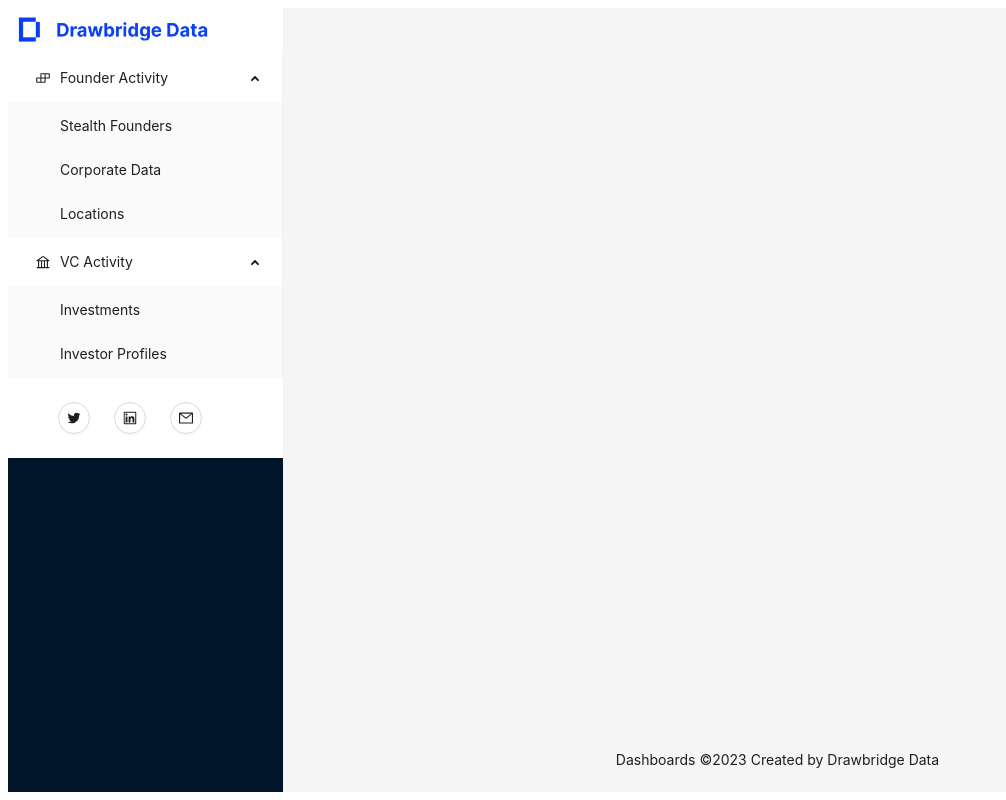
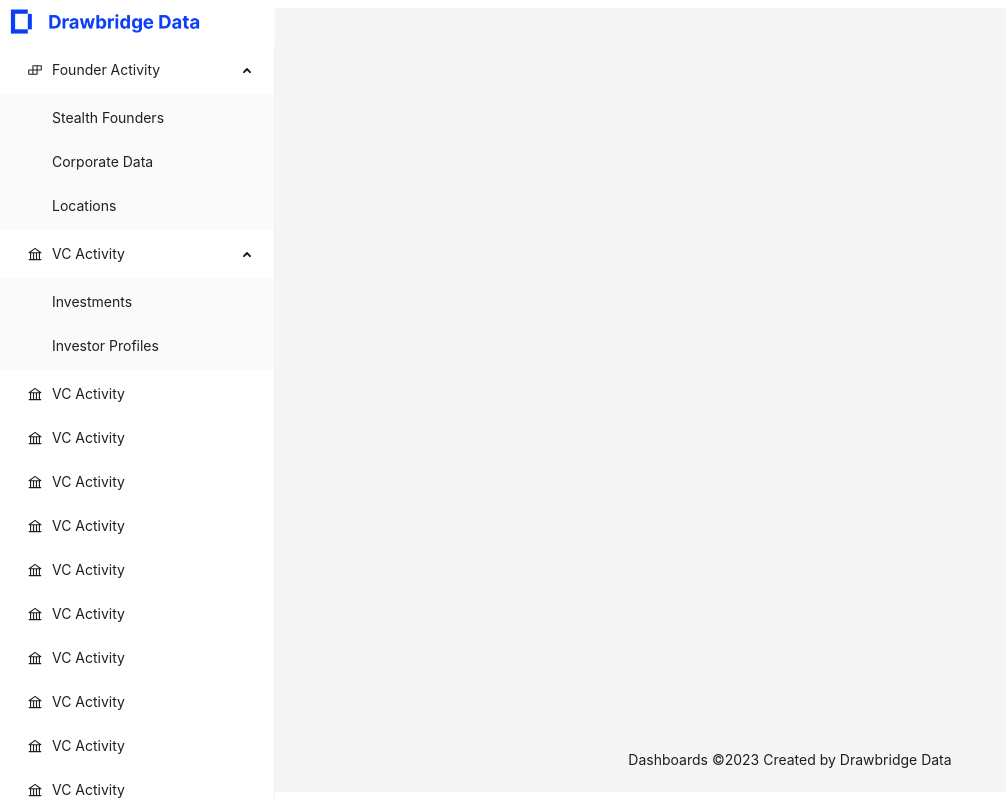
Before and after one commit to reddpy/datadash, a React (Vite) app: page / in a window 1280 px wide. Shown: the whole page, without its empty margins (0-1006 px from the left). Built offline with nearby package versions, Linux system fonts and the light colour scheme.

Commit message:
fixed scrolling sidebar

```diff
--- a/src/UI/sidebar/sidebarlinks.jsx
+++ b/src/UI/sidebar/sidebarlinks.jsx
@@ -26,6 +26,18 @@
     getItem("Investments", "vca/investments"),
     getItem("Investor Profiles", "vca/investorprofiles"),
   ]),
+  getItem("VC Activity", "vc_activity", <BankOutlined />),
+  getItem("VC Activity", "vc_activity", <BankOutlined />),
+  getItem("VC Activity", "vc_activity", <BankOutlined />),
+  getItem("VC Activity", "vc_activity", <BankOutlined />),
+  getItem("VC Activity", "vc_activity", <BankOutlined />),
+  getItem("VC Activity", "vc_activity", <BankOutlined />),
+  getItem("VC Activity", "vc_activity", <BankOutlined />),
+  getItem("VC Activity", "vc_activity", <BankOutlined />),
+  getItem("VC Activity", "vc_activity", <BankOutlined />),
+  getItem("VC Activity", "vc_activity", <BankOutlined />),
+  getItem("VC Activity", "vc_activity", <BankOutlined />),
+  getItem("VC Activity", "vc_activity", <BankOutlined />),
 ];
 
 const SidebarLinks = () => {
--- a/src/routes/root.jsx
+++ b/src/routes/root.jsx
@@ -1,4 +1,4 @@
-import { ConfigProvider, Layout } from "antd";
+import { ConfigProvider, Layout, Space } from "antd";
 
 import { Outlet } from "react-router-dom";
 import { colors } from "../../constants";
@@ -17,16 +17,29 @@
       }}
     >
       <Layout style={{ minHeight: "98vh" }}>
-        <Sider width={275}>
+        <Sider
+          width={275}
+          style={{
+            backgroundColor: "white",
+            overflow: "auto",
+            height: "100vh",
+            position: "fixed",
+            left: 0,
+            top: 0,
+            bottom: 0,
+          }}
+        >
           <SidebarLogo />
-          <SidebarLinks />
-          <SidebarFooter />
+          <div>
+            <SidebarLinks />
+            <SidebarFooter />
+          </div>
         </Sider>
-        <Layout>
-          <Content style={{ paddingLeft: "2%" }}>
+        <Layout style={{ marginLeft: 300 }}>
+          <Content>
             <Outlet />
           </Content>
-          <Footer style={{ textAlign: "center" }}>
+          <Footer textAlign='center' style={{ textAlign: "center" }}>
             Dashboards ©2023 Created by Drawbridge Data
           </Footer>
         </Layout>
```
